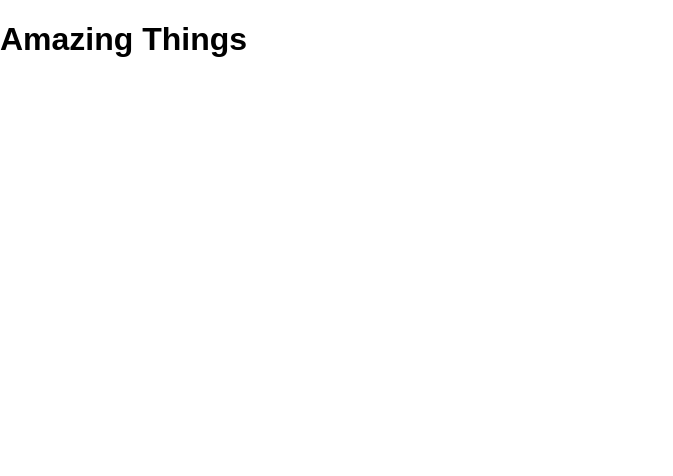
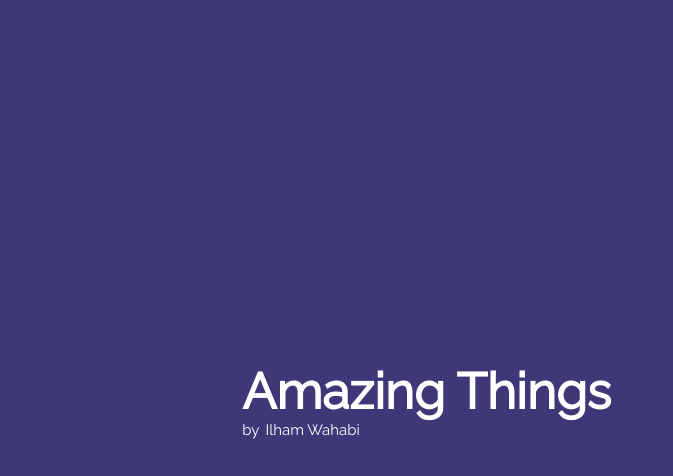
Before and after one commit to ilhamwahabi/portfolio, a React (Create React App) app: page / in a window 1280 px wide. Shown: the top 476 px of the page, without its empty margins (0-673 px from the left). Built offline with nearby package versions, Linux system fonts and the light colour scheme.

Commit message:
Able deploy to github

```diff
--- a/public/index.html
+++ b/public/index.html
@@ -6,6 +6,7 @@
     <meta name="theme-color" content="#000000">
     <link rel="manifest" href="%PUBLIC_URL%/manifest.json">
     <link rel="shortcut icon" href="%PUBLIC_URL%/favicon.ico">
+    <link href="https://fonts.googleapis.com/css?family=Raleway:300,400" rel="stylesheet">
     <title>Amazing Things by Ilham Wahabi</title>
   </head>
   <body>
--- a/src/App.js
+++ b/src/App.js
@@ -1,10 +1,12 @@
 import React, { Component } from 'react';
+
+import Home from './views/Home/Home'
 
 class App extends Component {
   render() {
     return (
       <div className="App">
-        <h1>Amazing Things</h1>
+        <Home />
       </div>
     );
   }
--- a/src/components/Header/Header.css
+++ b/src/components/Header/Header.css
@@ -0,0 +1,43 @@
+header.header {
+  height: 100vh;
+  width: 100vw;
+  background: #3E3879;
+  color: white;
+  display: flex;
+  flex-direction: row;
+  justify-content: center;
+  align-items: center;
+}
+
+.header__content {
+  flex: 2;
+  display: flex;
+  flex-direction: column;
+  justify-content: center;
+  align-items: center;
+}
+
+.header__title {
+  font-size: 5rem;
+}
+
+.header__subtitle, .header__name {
+  font-size: 1.5rem;
+}
+
+.header__name {
+  border-bottom: 1px solid transparent;
+  transition: border .5s;
+  cursor: pointer;
+  padding: .25rem;
+}
+
+.header__name:hover {
+  border-bottom: 1px solid white;
+}
+
+.header__divider {
+  flex: 1;
+}
+
+/* mockup img = https://puu.sh/Ay8Oc/7f42559378.png */
--- a/src/components/Header/Header.js
+++ b/src/components/Header/Header.js
@@ -4,6 +4,16 @@ import './Header.css'
 
 export default class Header extends React.Component {
   render(){
-    return
+    return (
+      <header className="header">
+        <div className="header__content">
+          <div className="header__main">
+            <h1 className="header__title">Amazing Things</h1>
+            <p className="header__subtitle">by <span className="header__name">Ilham Wahabi</span></p>
+          </div>
+        </div>
+        <div className="header__divider"></div>
+      </header>
+    )
   }
 }
--- a/src/index.css
+++ b/src/index.css
@@ -1,5 +1,6 @@
-body {
+* {
   margin: 0;
   padding: 0;
-  font-family: sans-serif;
+  font-family: 'Raleway', sans-serif;
+  font-size: 10px;
 }
--- a/src/views/Home/Home.js
+++ b/src/views/Home/Home.js
@@ -1,9 +1,17 @@
 import React from 'react'
+
+import Navbar from '../../components/Navbar/Navbar'
+import Header from '../../components/Header/Header'
+import Desc from '../../components/Desc/Desc'
+import Work from '../../components/Work/Work'
+import Footer from '../../components/Footer/Footer'
 
 import './Home.css'
 
 export default class Home extends React.Component {
   render(){
-    return
+    return (
+      <Header />
+    )
   }
 }
```
Also changed, not shown: package.json (+7 -1 lines), 1 other file (tests, documents, lock files or other folders).
